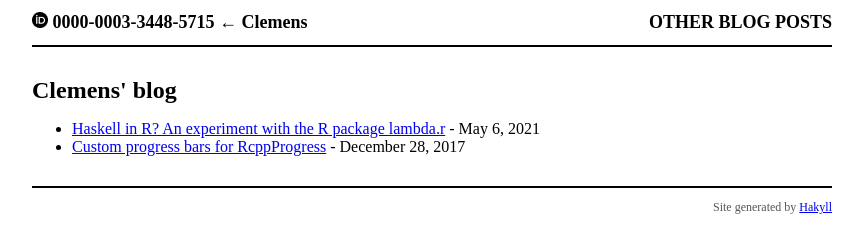
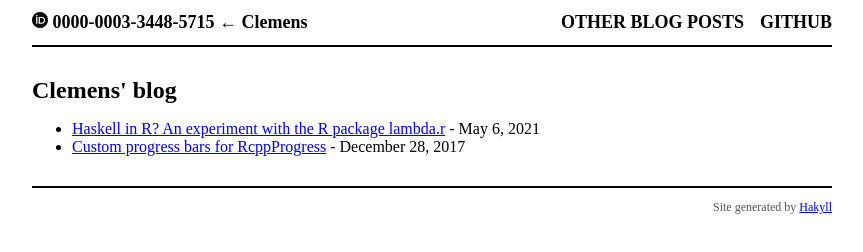
Before and after one commit to nevrome/nevrome.de, a plain HTML site: page _site/index.html in a window 1280 px wide. Shown: the whole page, without its empty margins (208-1071 px from the left). Drawn offline with Linux system fonts and the light colour scheme.

Commit message:
added GitHub link to template

```diff
--- a/_site/index.html
+++ b/_site/index.html
@@ -19,6 +19,7 @@
 
             <nav>
                 <a href="./">Other blog posts</a>
+                <a href="https://github.com/nevrome/nevrome.de">GitHub</a>
                 <!--
                 <a href="/about.html">About</a>
                 <a href="/contact.html">Contact</a>
```
Also changed, not shown: _site/posts/2017-12-28-custom-bars-rcppprogress.html (+1 -0 lines), _site/posts/2021-05-06-lambdar.html (+1 -0 lines), templates/default.html (+1 -0 lines).
